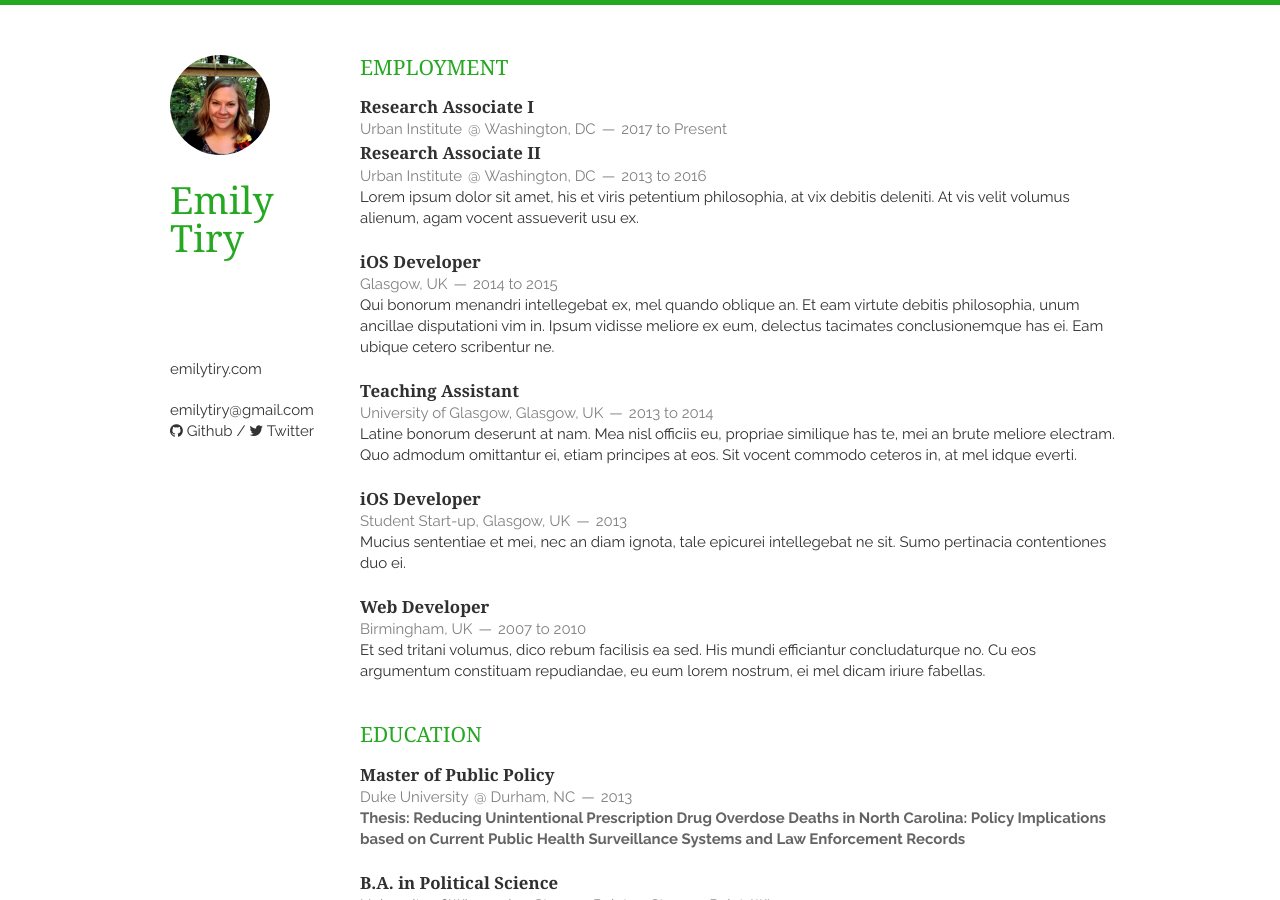
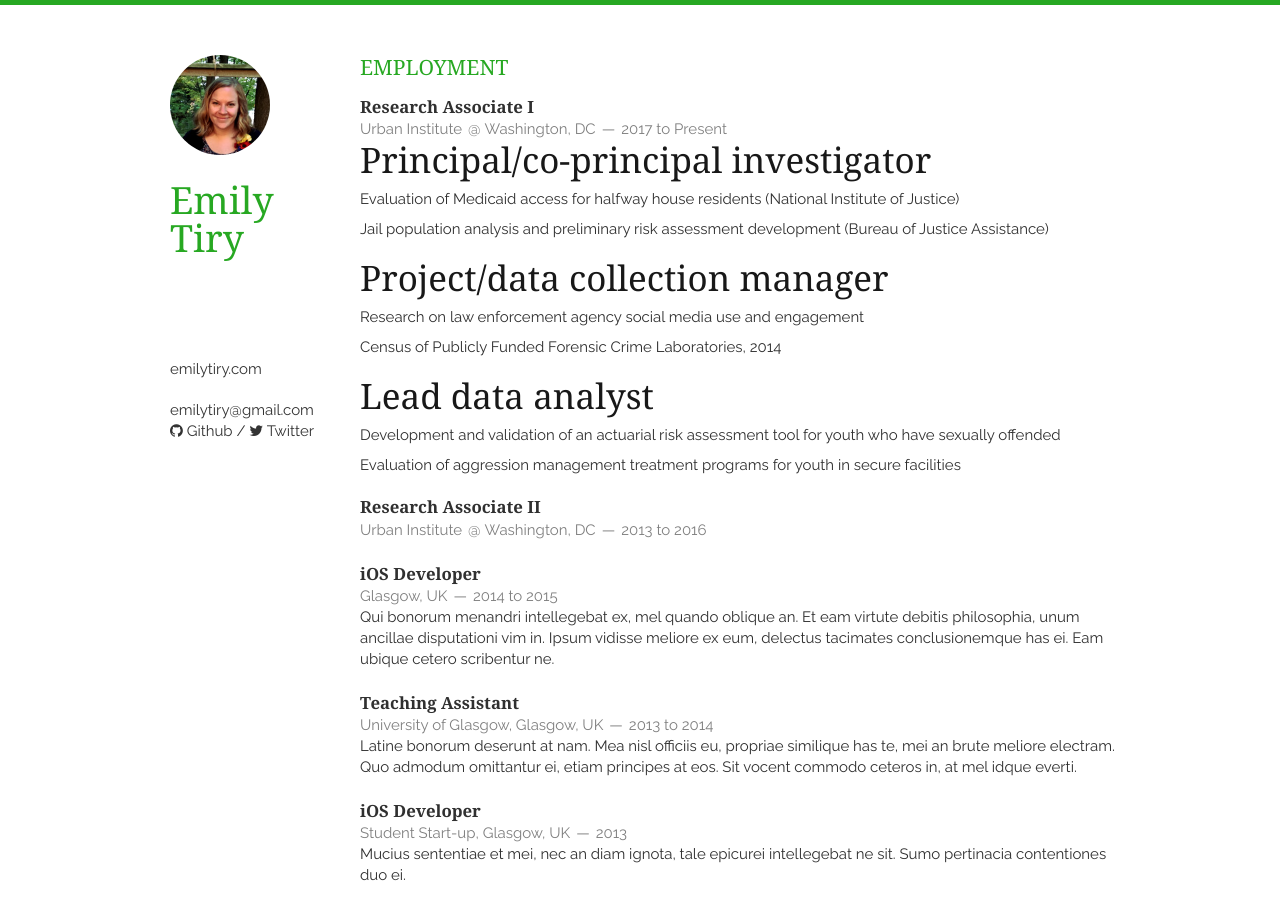
Before and after one commit to etiry/resume, a Jekyll site: the page built from index.html, in a window 1280 px wide and 900 px high. Built offline with Jekyll 4.4.1, drawn with Linux system fonts in a browser that asks for light colours; nearby versions of some CDN libraries; the list of posts is cut into pages by our own code.

Commit message:
Update employment

```diff
--- a/_includes/employment.html
+++ b/_includes/employment.html
@@ -5,14 +5,28 @@
             <h1>Research Associate I</h1>
             <span><address>Urban Institute</address></span>
             <span><address>Washington, DC</address><time>2017 to Present</time></span>
+        <h2>Principal/co-principal investigator</h2>
+        <ul>
+            <li>Evaluation of Medicaid access for halfway house residents (National Institute of Justice)</li>
+            <li>Jail population analysis and preliminary risk assessment development (Bureau of Justice Assistance)</li>
+        </ul>
+        <h2>Project/data collection manager</h2>
+        <ul>
+            <li>Research on law enforcement agency social media use and engagement</li>
+            <li>Census of Publicly Funded Forensic Crime Laboratories, 2014</li>
+        </ul>
+        <h2>Lead data analyst</h2>
+        <ul>
+            <li>Development and validation of an actuarial risk assessment tool for youth who have sexually offended</li>
+            <li>Evaluation of aggression management treatment programs for youth in secure facilities</li>
         </header>
+    </article>
+    <article>
         <header>
             <h1>Research Associate II</h1>
             <span><address>Urban Institute</address></span>
             <span><address>Washington, DC</address><time>2013 to 2016</time></span>
         </header>
-        <p>Lorem ipsum dolor sit amet, his et viris petentium philosophia,
-            at vix debitis deleniti. At vis velit volumus alienum, agam vocent assueverit usu ex. </p>
     </article>
     <article>
         <header>
```
